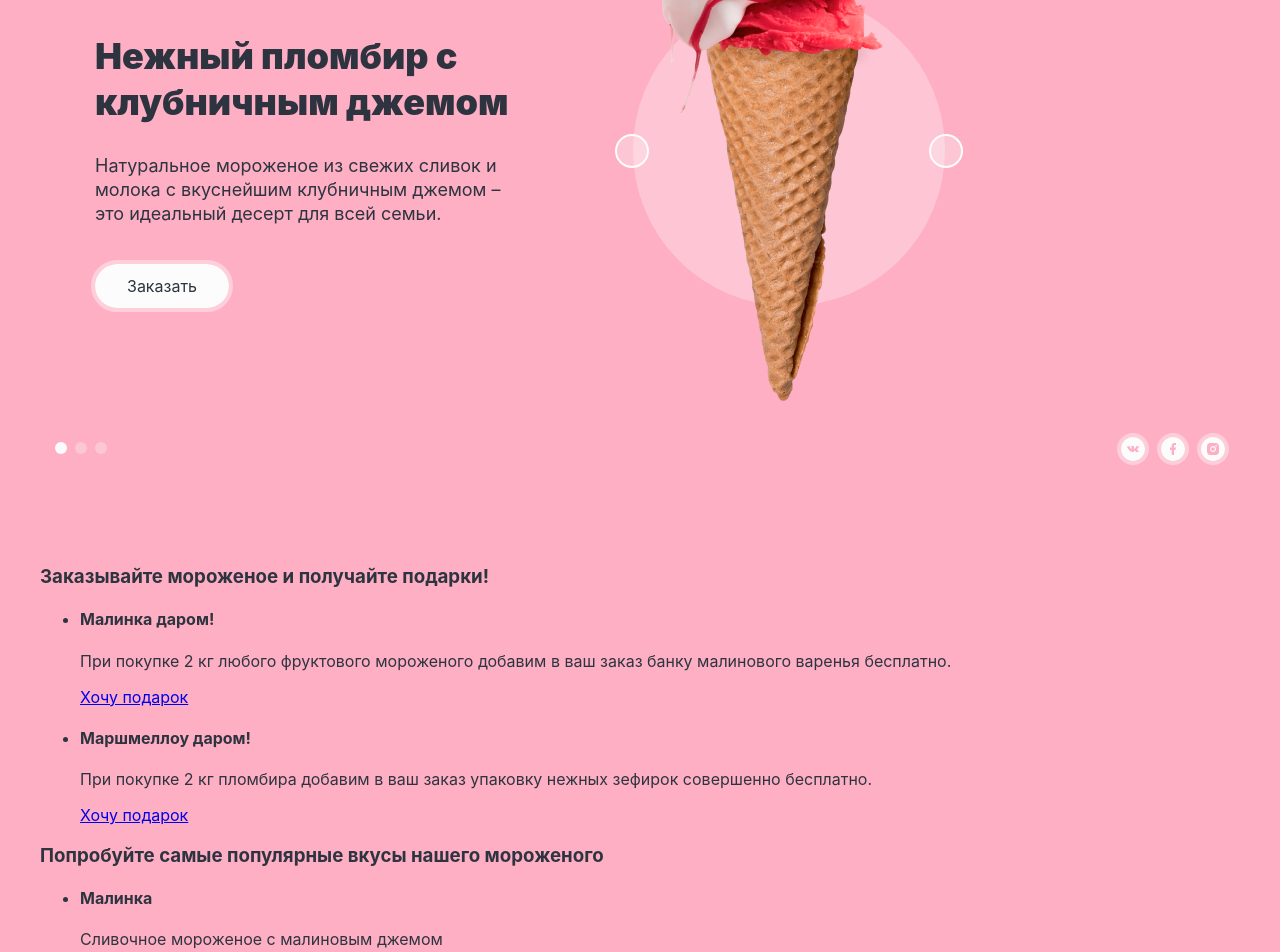
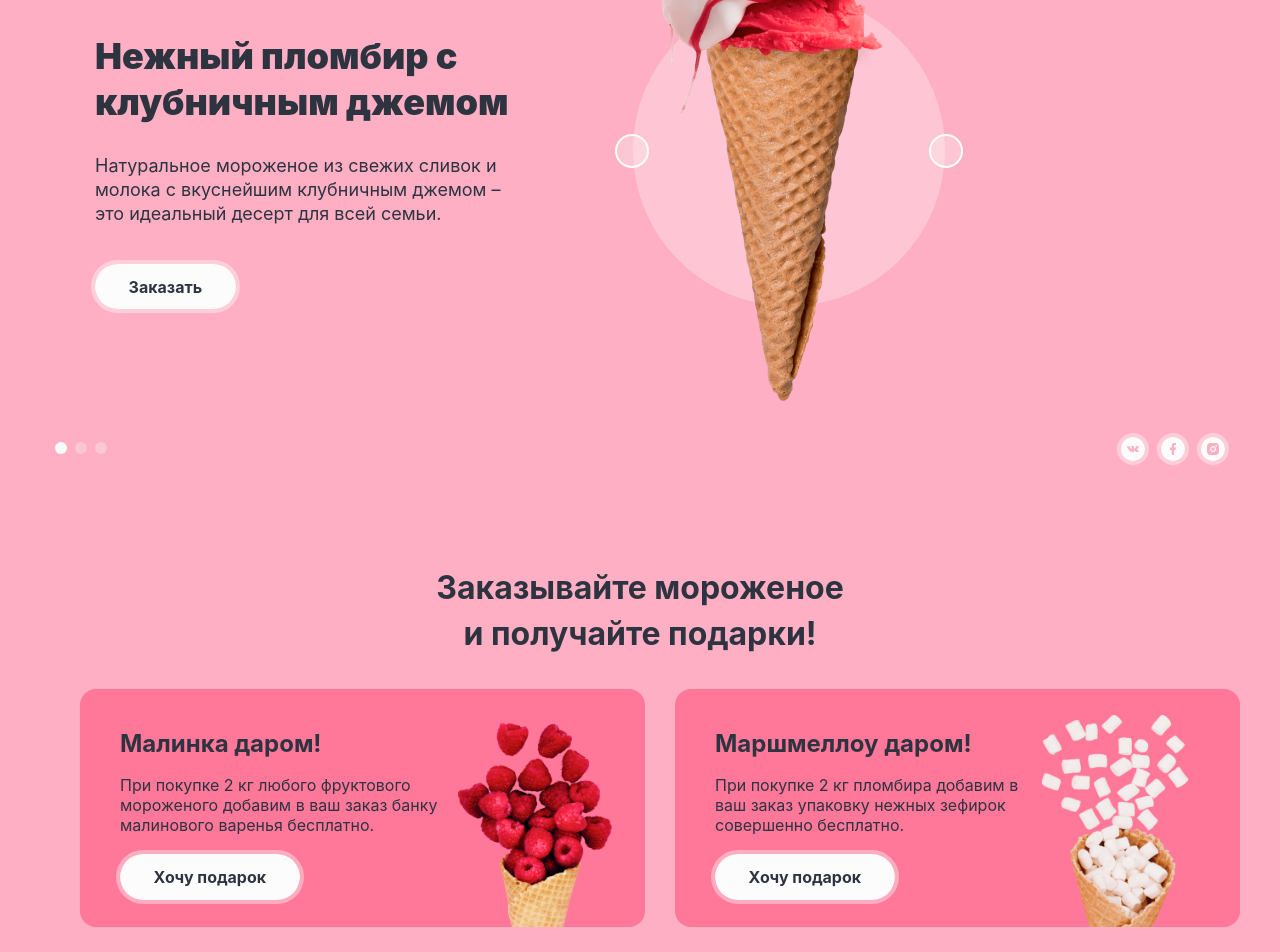
Before and after one commit to AlexG-23/Glaccy, a plain HTML site: page index.html in a window 1280 px wide. Shown: the part 242-1194 px from the top of the page. Drawn offline with Linux system fonts and the light colour scheme.

Commit message:
add more styles

```diff
--- a/index.html
+++ b/index.html
@@ -61,7 +61,7 @@
             <div class="slide-content-wrapper">
               <h2 class="slider-title">Нежный пломбир с клубничным джемом</h1>
               <p class="slider-description">Натуральное мороженое из свежих сливок и молока с вкуснейшим клубничным джемом – это идеальный десерт для всей семьи.</p>
-              <a href="#" class="slider-order-btn">Заказать</a>
+              <a href="#" class="button slider-order-btn">Заказать</a>
             </div>
             <div class="slider-image-wrapper">
               <img src="images/slider-image-1.png" width="306" height="507" alt="Клубничный пломбир." class="slider-image">
@@ -72,7 +72,7 @@
             <div class="slide-content-wrapper">
               <h2 class="slider-title">Сливочное мороженое со вкусом банана</h1>
               <p class="slider-description">Сливочное мороженое с ярким банановым вкусом подарит вам свежесть и наслаждение даже в самый жаркий летний день.</p>
-              <a href="#" class="slider-order-btn">Заказать</a>
+              <a href="#" class="button slider-order-btn">Заказать</a>
             </div>
             <div class="slider-image-wrapper">
               <img src="" alt="Банановый пломбир." class="slider-image">
@@ -83,13 +83,15 @@
             <div class="slide-content-wrapper">
               <h2 class="slider-title">Карамельный пломбир с маршмеллоу</h1>
               <p class="slider-description">Необычный сладкий десерт с карамельным топпингом и кусочками зефира завоюет сердца сладкоежек всех возрастов.</p>
-              <a href="#" class="slider-order-btn">Заказать</a>
+              <a href="#" class="button slider-order-btn">Заказать</a>
             </div>
             <div class="slider-image-wrapper">
               <img src="" alt="Карамельный пломбир." class="slider-image">
             </div>
           </li>
         </ol>
+
+
 
         <div class="slider-buttons-wrapper">
           <button class="slider-btn" type="button">
@@ -140,7 +142,7 @@
     </section>
 
       <section class="gifts-section">
-        <h3 class="section-title">Заказывайте мороженое и получайте подарки!</h3>
+        <h3 class="section-title">Заказывайте мороженое<br> и получайте подарки!</h3>
         <ul class="gifts-list">
           <li class="gifts-item">
             <h4 class="title gift-title">Малинка даром!</h4>
@@ -156,7 +158,7 @@
       </section>
 
       <section class="popular-products-section">
-        <h3 class="section-title">Попробуйте самые популярные вкусы нашего мороженого</h3>
+        <h3 class="section-title">Попробуйте самые популярные<br> вкусы нашего мороженого</h3>
         <ul class="popular-list">
           <li class="popular-item">
             <h4 class="product-title">Малинка</h4>
@@ -194,7 +196,7 @@
       </section>
 
       <section class="about-section">
-        <h3 class="section-title">Магазин Глейси – это онлайн и офлайн-магазин по продаже мороженого собственного проиводства на развес</h3>
+        <h3 class="section-title">Магазин Глейси – это онлайн и офлайн-магазин по продаже<br> мороженого собственного проиводства на развес</h3>
         <ul class="about-list">
           <li class="about-item">
             Всё наше мороженое изготавливается на собственном производстве с использованием современного оборудования и проверенных временем технологий.
@@ -227,7 +229,7 @@
       </section>
 
       <section class="delivery-section">
-        <h3 class="section-title">Доставка любимого мороженого на дом</h3>
+        <h3 class="section-title">Доставка любимого<br> мороженого на дом</h3>
         <p class="delivery-description">Хочется полакомиться любимым дессертом, но нет времени съездить в магазин? Закажите доставку мороженого на дом, и курьер привезёт вам ваш заказ в течение часа!</p>
         <form action="https://echo.htmlacademy.ru/" class="delivery-form">
           <fieldset class="delivery-fields">
--- a/styles/style.css
+++ b/styles/style.css
@@ -70,6 +70,14 @@ body {
   clip-path: inset(100%);
   clip: rect(0 0 0 0);
   overflow: hidden;
+}
+
+.button {
+  background-color: #fcfcfc;
+  outline: solid 4px rgba(252, 252, 252, 0.4);
+  border: none;
+  border-radius: 26px;
+  padding: 0.8rem 2.1rem;
 }
 
 .page-header .container {
@@ -213,9 +221,9 @@ body {
 .slider-order-btn {
   color: var(--main-font-color);
   font-size: 16px;
+  font-weight: 700;
   line-height: 20px;
   text-decoration: none;
-  padding: 12px 32px;
   background-color: #fcfcfc;
   outline: solid 4px rgba(252, 252, 252, 0.4);
   border-radius: 26px;
@@ -309,3 +317,69 @@ body {
 .slider-social-item:nth-child(3) .slider-social-btn::before {
   background-image: url("../images/insagram.svg");
 }
+
+.section-title {
+  font-size: 32px;
+  line-height: 46px;
+  text-align: center;
+}
+
+.gifts-list {
+  display: grid;
+  grid-template-columns: 1fr 1fr;
+  gap: 30px;
+  list-style-type: none;
+}
+
+.gifts-item {
+  position: relative;
+  padding: 40px;
+  background-color: #ff7799;
+  border-radius: 16px;
+}
+
+.gifts-item::after {
+  content: "";
+  position: absolute;
+  right: 20px;
+  bottom: 0;
+  display: block;
+  background-position: bottom;
+  background-repeat: no-repeat;
+  background-size: 85%;
+}
+
+.gifts-item:first-of-type::after {
+  width: 181px;
+  height: 284px;
+  background-image: url("../images/gifts-first.png");
+}
+
+.gifts-item:last-of-type::after {
+  right: 0;
+  width: 232px;
+  height: 270px;
+  background-image: url("../images/gifts-second.png");
+}
+
+.gift-title {
+  padding: 0;
+  margin: 0;
+  font-size: 24px;
+  line-height: 30px;
+}
+
+.gift-description {
+  max-width: 320px;
+  margin-bottom: 32px;
+}
+
+.gifts-item .button {
+  text-decoration: none;
+  color: var(--main-font-color);
+  font-size: 16px;
+  line-height: 20px;
+  font-weight: 700;
+
+
+}
```
